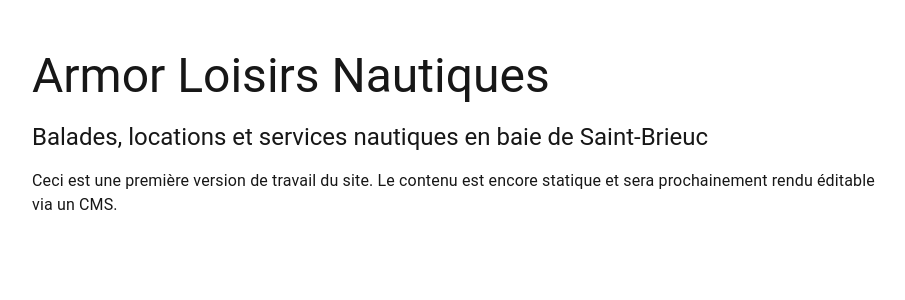
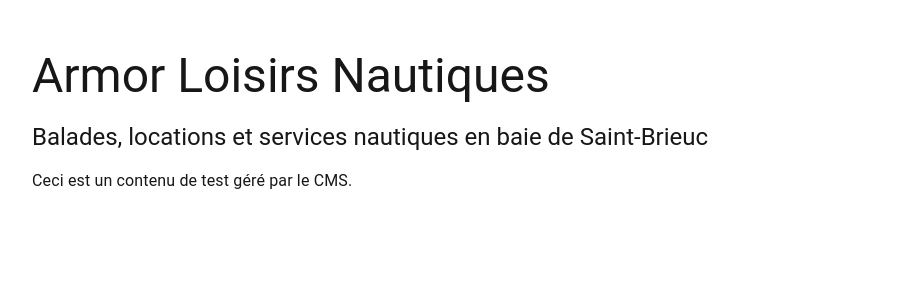
Before and after one commit to Tarek-Dinkespiler/PlusWars, a Next.js app: page / in a window 1280 px wide. Shown: the top 300 px of the page, without its empty margins (182-1087 px from the left). Built offline with nearby package versions, Linux system fonts and the light colour scheme.

Commit message:
Adds gray-matter to articulate the content data and the app

```diff
--- /dev/null
+++ b/lib/homepage.ts
@@ -0,0 +1,23 @@
+// lib/homepage.ts
+import fs from "fs";
+import path from "path";
+import matter from "gray-matter";
+
+export type HomePageContent = {
+  title: string;
+  subtitle: string;
+  content: string;
+};
+
+const HOMEPAGE_PATH = path.join(process.cwd(), "content", "homepage.md");
+
+export function loadHomePageContent(): HomePageContent {
+  const raw = fs.readFileSync(HOMEPAGE_PATH, "utf8");
+  const { data, content } = matter(raw);
+
+  return {
+    title: (data.title as string) ?? "Titre manquant",
+    subtitle: (data.subtitle as string) ?? "",
+    content: content.trim() || (data.content as string) || "",
+  };
+}
--- a/package.json
+++ b/package.json
@@ -12,6 +12,7 @@
     "@emotion/react": "^11.14.0",
     "@emotion/styled": "^11.14.1",
     "@mui/material": "^7.3.6",
+    "gray-matter": "^4.0.3",
     "next": "16.0.8",
     "react": "19.2.1",
     "react-dom": "19.2.1"
--- a/pages/index.tsx
+++ b/pages/index.tsx
@@ -1,21 +1,41 @@
+// pages/index.tsx
+import { GetStaticProps } from "next";
 import { Container, Typography, Box } from "@mui/material";
+import { loadHomePageContent, HomePageContent } from "../lib/homepage";
 
-export default function HomePage() {
+type HomePageProps = {
+  homepage: HomePageContent;
+};
+
+export const getStaticProps: GetStaticProps<HomePageProps> = async () => {
+  const homepage = loadHomePageContent();
+
+  return {
+    props: {
+      homepage,
+    },
+  };
+};
+
+export default function HomePage({ homepage }: HomePageProps) {
   return (
     <Container maxWidth="md">
       <Box sx={{ py: 6 }}>
         <Typography variant="h3" component="h1" gutterBottom>
-          Armor Loisirs Nautiques
+          {homepage.title}
         </Typography>
 
-        <Typography variant="h5" component="h2" gutterBottom>
-          Balades, locations et services nautiques en baie de Saint-Brieuc
-        </Typography>
+        {homepage.subtitle && (
+          <Typography variant="h5" component="h2" gutterBottom>
+            {homepage.subtitle}
+          </Typography>
+        )}
 
-        <Typography variant="body1" sx={{ mt: 2 }}>
-          Ceci est une première version de travail du site. Le contenu est
-          encore statique et sera prochainement rendu éditable via un CMS.
-        </Typography>
+        {homepage.content && (
+          <Typography variant="body1" sx={{ mt: 2, whiteSpace: "pre-line" }}>
+            {homepage.content}
+          </Typography>
+        )}
       </Box>
     </Container>
   );
```
Also changed, not shown: 2 other files (tests, documents, lock files or other folders).
